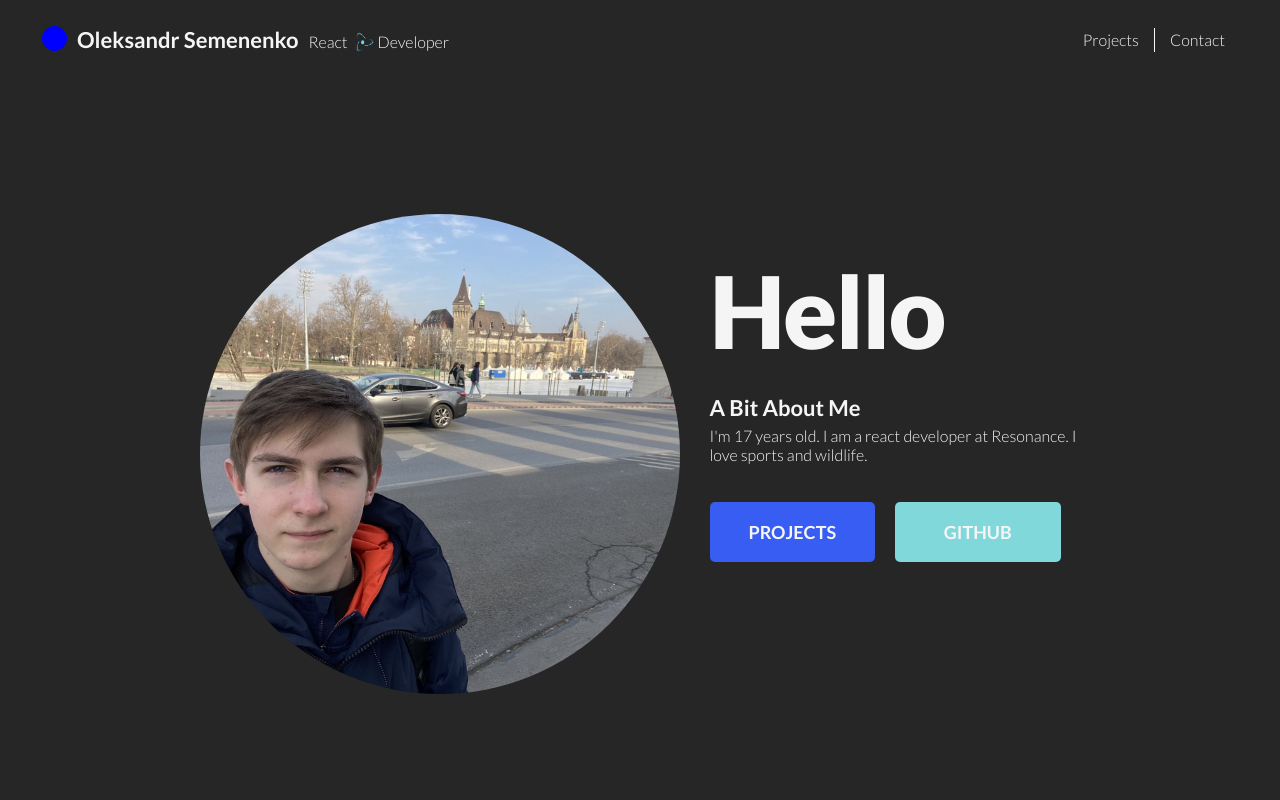
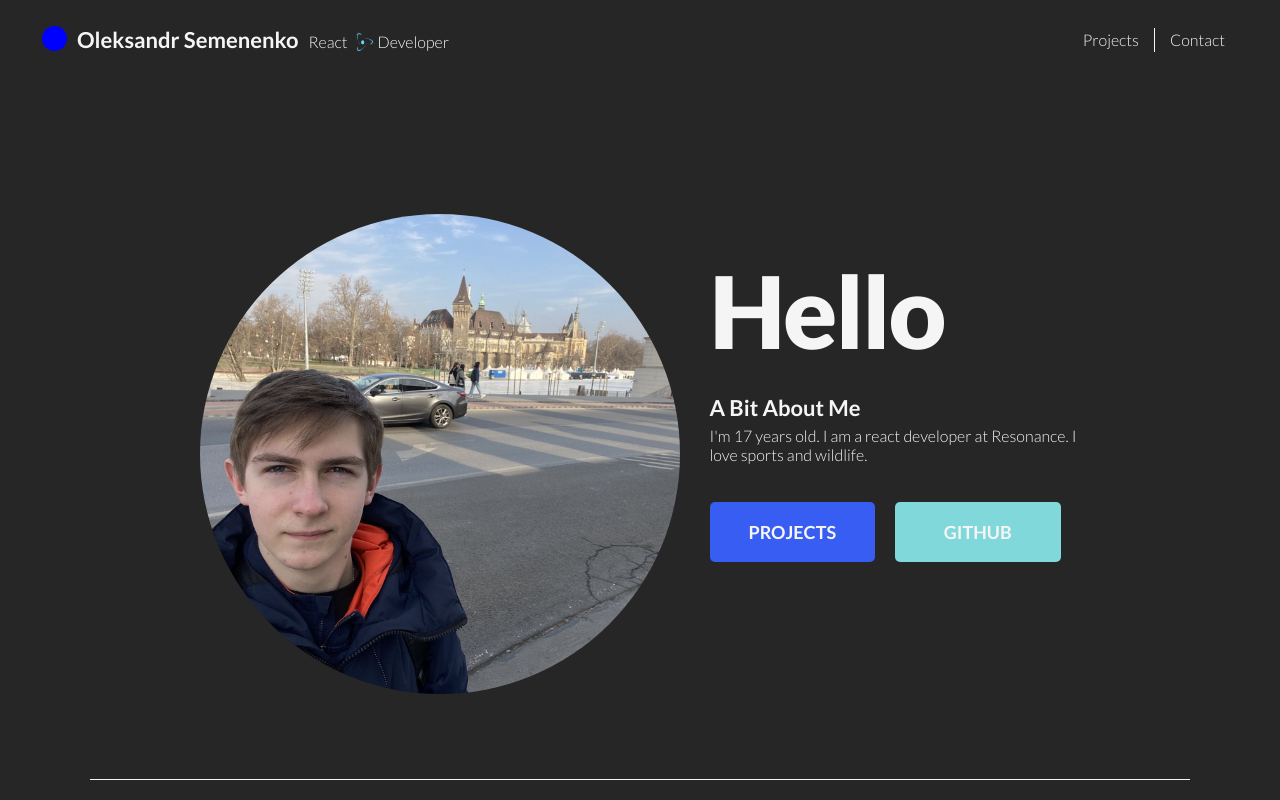
Before and after one commit to TheDeveloperAlex/the_dev_alex, a Next.js app: page / in a window 1280 px wide. Shown: the top 800 px of the page. Built offline with nearby package versions, Linux system fonts and the light colour scheme.

Commit message:
hot fix sizes

```diff
--- a/styles/global.css
+++ b/styles/global.css
@@ -65,7 +65,7 @@ a {
 }
 
 .main-section {
-  min-height: 799px;
+  min-height: calc(100vh - 110px);
 }
 
 .default-link,
```
